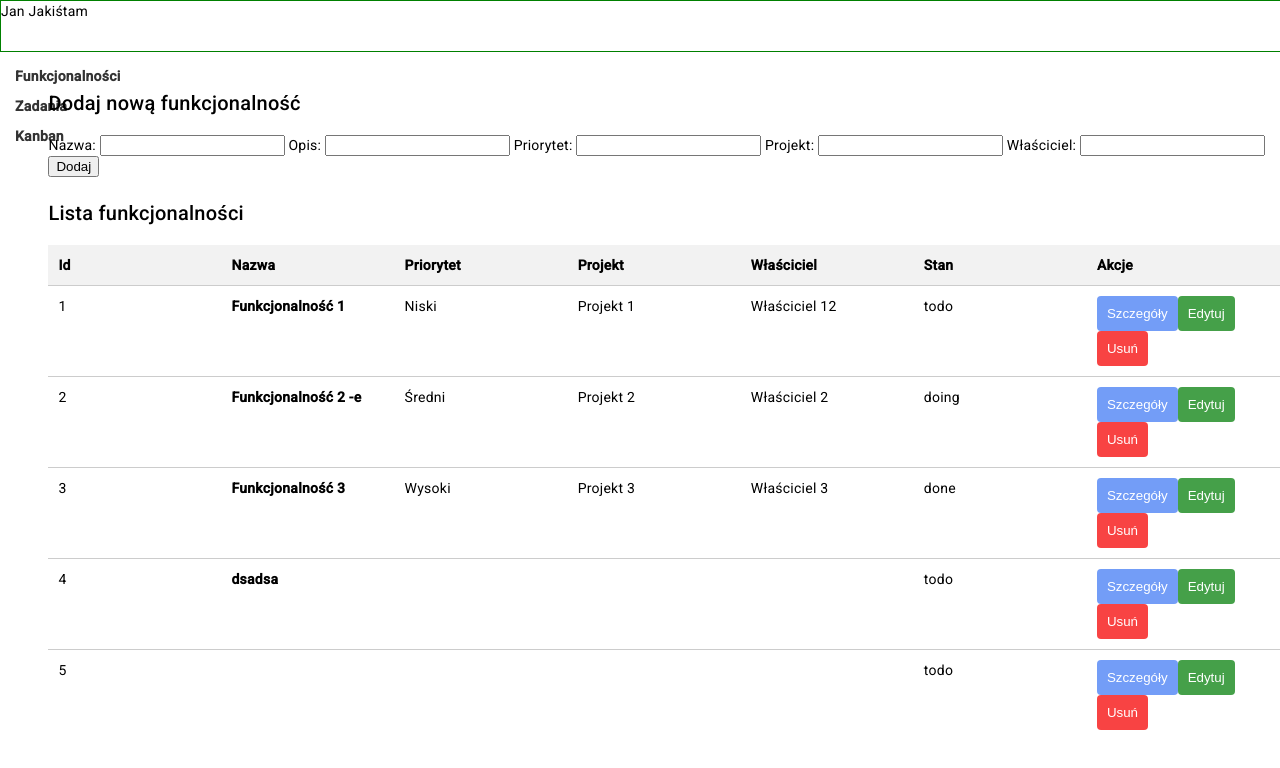
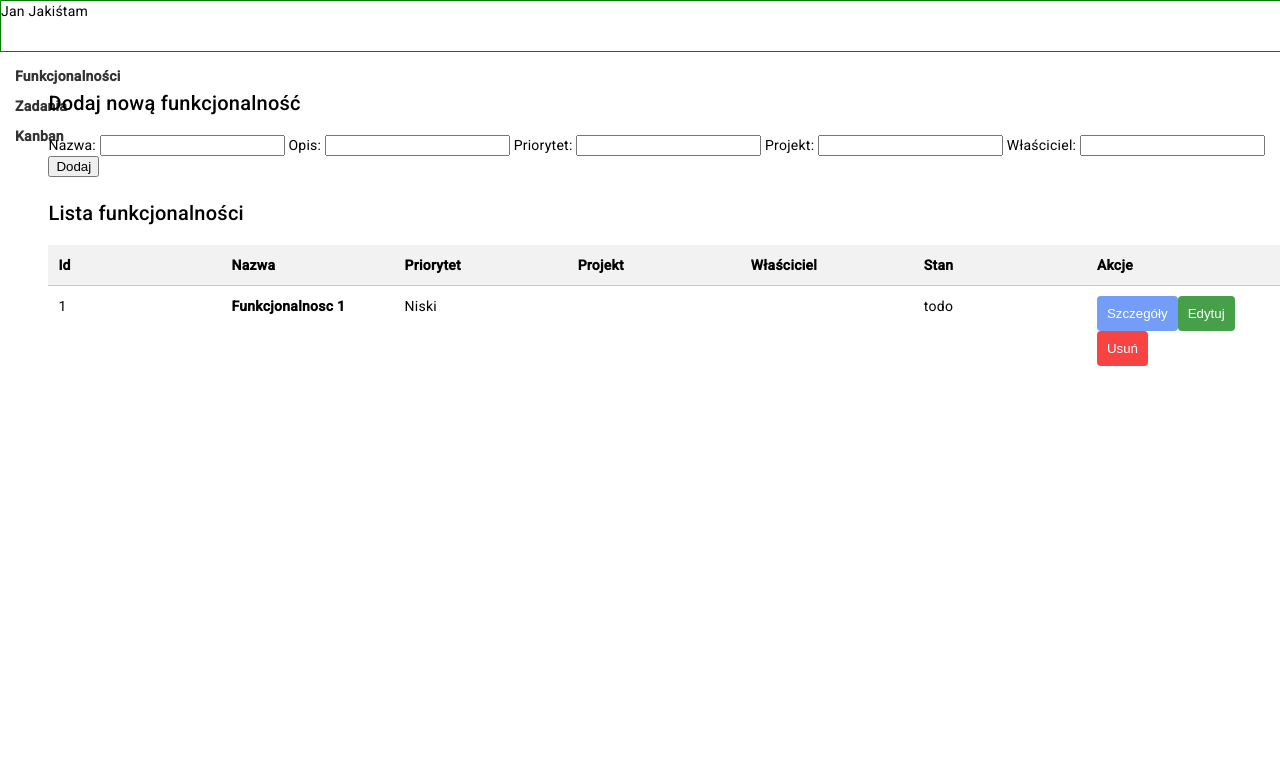
Before and after one commit to k-wos/PAW---Angular, an Angular app in the folder projekt/: page /functionality in a window 1280 px wide. Shown: the top 768 px of the page. Built offline with nearby package versions, Linux system fonts and the light colour scheme; data requests are answered from the project's data file.

Commit message:
status changing

```diff
--- a/projekt/db.json
+++ b/projekt/db.json
@@ -1,81 +1,11 @@
 {
   "functionalities": [
     {
-      "id": 1,
-      "name": "Funkcjonalność 1",
-      "description": "Opis funkcjonalności 1",
+      "name": "Funkcjonalnosc 1",
+      "description": "f1",
       "priority": "Niski",
-      "project": "Projekt 1",
-      "owner": "Właściciel 12",
       "status": "todo",
-      "tasks": [
-        {
-          "name": "awaaw",
-          "functionalityId": 1,
-          "status": "todo",
-          "createdDate": "14.06.2023, 19:34:46"
-        }
-      ]
-    },
-    {
-      "id": 2,
-      "name": "Funkcjonalność 2 -e",
-      "description": "Opis funkcjonalności 2",
-      "priority": "Średni",
-      "project": "Projekt 2",
-      "owner": "Właściciel 2",
-      "status": "doing",
-      "tasks": [
-        {
-          "functionalityId": 2,
-          "status": "todo",
-          "createdDate": "14.06.2023, 19:34:16"
-        },
-        {
-          "functionalityId": 2,
-          "status": "todo",
-          "createdDate": "14.06.2023, 19:52:58"
-        },
-        {
-          "name": "angileki",
-          "functionalityId": 2,
-          "status": "todo",
-          "createdDate": "14.06.2023, 20:01:02"
-        },
-        {
-          "name": "fsdf",
-          "functionalityId": 2,
-          "status": "todo",
-          "createdDate": "14.06.2023, 22:30:40"
-        }
-      ]
-    },
-    {
-      "id": 3,
-      "name": "Funkcjonalność 3",
-      "description": "Opis funkcjonalności 3",
-      "priority": "Wysoki",
-      "project": "Projekt 3",
-      "owner": "Właściciel 3",
-      "status": "done",
-      "tasks": [
-        {
-          "name": "asdas",
-          "description": "dsadas",
-          "functionalityId": 3,
-          "status": "todo",
-          "createdDate": "14.06.2023, 22:29:55"
-        }
-      ]
-    },
-    {
-      "name": "dsadsa",
-      "status": "todo",
-      "id": 4
-    },
-    {
-      "status": "todo",
-      "id": 5
+      "id": 1
     }
   ],
   "users": [
@@ -93,100 +23,5 @@
       "description": "Opis przykładowego projektu"
     }
   ],
-  "tasks": [
-    {
-      "name": "dasda",
-      "functionalityId": 1,
-      "status": "done",
-      "createdDate": "14.06.2023, 16:42:06",
-      "id": 1,
-      "functionality": {
-        "id": 1,
-        "name": "Funkcjonalność 1",
-        "description": "Opis funkcjonalności 1",
-        "priority": "Niski",
-        "project": "Projekt 1",
-        "owner": "Właściciel 1",
-        "status": "todo",
-        "tasks": [
-          {
-            "name": "awaaw",
-            "functionalityId": 1,
-            "status": "todo",
-            "createdDate": "14.06.2023, 19:34:46"
-          }
-        ]
-      }
-    },
-    {
-      "name": "awaaw",
-      "functionalityId": 1,
-      "status": "todo",
-      "createdDate": "14.06.2023, 19:34:46",
-      "id": 5,
-      "functionality": {
-        "id": 1,
-        "name": "Funkcjonalność 1",
-        "description": "Opis funkcjonalności 1",
-        "priority": "Niski",
-        "project": "Projekt 1",
-        "owner": "Właściciel 1",
-        "status": "todo",
-        "tasks": [
-          {
-            "name": "awaaw",
-            "functionalityId": 1,
-            "status": "todo",
-            "createdDate": "14.06.2023, 19:34:46"
-          }
-        ]
-      }
-    },
-    {
-      "name": "angileki22",
-      "functionalityId": 2,
-      "status": "done",
-      "createdDate": "14.06.2023, 20:01:02",
-      "id": 7,
-      "functionality": {
-        "id": 2,
-        "name": "Funkcjonalność 2",
-        "description": "Opis funkcjonalności 2",
-        "priority": "Średni",
-        "project": "Projekt 2",
-        "owner": "Właściciel 2",
-        "status": "doing",
-        "tasks": [
-          {
-            "functionalityId": 2,
-            "status": "todo",
-            "createdDate": "14.06.2023, 19:34:16"
-          },
-          {
-            "functionalityId": 2,
-            "status": "todo",
-            "createdDate": "14.06.2023, 19:52:58"
-          },
-          {
-            "name": "angileki",
-            "functionalityId": 2,
-            "status": "todo",
-            "createdDate": "14.06.2023, 20:01:02"
-          },
-          {
-            "name": "fsdf",
-            "functionalityId": 2,
-            "status": "todo",
-            "createdDate": "14.06.2023, 22:30:40"
-          }
-        ]
-      }
-    },
-    {
-      "status": "todo",
-      "createdDate": "15.06.2023, 17:54:26",
-      "assignedUser": "John Doe",
-      "id": 8
-    }
-  ]
+  "tasks": []
 }
--- a/projekt/src/app/kanban/kanban.component.html
+++ b/projekt/src/app/kanban/kanban.component.html
@@ -5,12 +5,7 @@
       <div class="task" *ngFor="let task of column.tasks">
         <h2>Nazwa: {{ task.name }}</h2>
         <p>Opis: {{ task.description }}</p>
-        <button
-          (click)="moveTask(task, column.status, 'previous')"
-          *ngIf="column.status !== 'todo'"
-        >
-          Move Previous
-        </button>
+
         <button
           (click)="moveTask(task, column.status, 'next')"
           *ngIf="column.status !== 'done'"
--- a/projekt/src/app/kanban/kanban.component.ts
+++ b/projekt/src/app/kanban/kanban.component.ts
@@ -2,22 +2,27 @@ import { Component } from '@angular/core';
 import { Task } from '../models/Task';
 import { TaskService } from '../services/Task.service';
 import { KanbanColumn } from './kanban-colum.interface';
+import { FunctionalityService } from '../services/Functionality.service';
+import { Functionality } from '../models/Functionality';
 
 @Component({
   selector: 'app-kanban',
   templateUrl: './kanban.component.html',
   styleUrls: ['./kanban.component.scss']
 })
-
 export class KanbanComponent {
 
   kanbanColumns: KanbanColumn[] = [];
+  functionalities: Functionality[] = [];
 
-  constructor(private taskService: TaskService) { }
+  constructor(private taskService: TaskService, private functionalityService: FunctionalityService) { }
 
   ngOnInit(): void {
     this.taskService.getTasks().subscribe(tasks => {
       this.kanbanColumns = this.generateKanbanColumns(tasks);
+    });
+    this.functionalityService.getFunctionalities().subscribe(functionalities => {
+      this.functionalities = functionalities;
     });
   }
 
@@ -37,9 +42,10 @@ export class KanbanComponent {
         kanbanColumns[2].tasks.push(task);
       }
     });
-    console.log();
+
     return kanbanColumns;
   }
+
   moveTask(task: Task, currentStatus: string, direction: 'previous' | 'next'): void {
     const currentIndex = this.kanbanColumns.findIndex(column => column.status === currentStatus);
     let targetIndex: number | undefined;
@@ -55,20 +61,18 @@ export class KanbanComponent {
       const taskIndex = targetColumn.tasks.findIndex(t => t.id === task.id);
 
       if (taskIndex === -1) {
-
         const currentColumn = this.kanbanColumns[currentIndex];
         const taskIndexInCurrentColumn = currentColumn.tasks.findIndex(t => t.id === task.id);
+
         currentColumn.tasks.splice(taskIndexInCurrentColumn, 1);
-
 
         task.status = targetColumn.status;
 
-
         targetColumn.tasks.push(task);
-
 
         this.taskService.updateTask(task).subscribe(() => {
           console.log('Task updated successfully');
+          this.updateFunctionalityTaskStatus(task, currentColumn.status, targetColumn.status);
         }, error => {
           console.error('Error updating task:', error);
 
@@ -80,4 +84,31 @@ export class KanbanComponent {
     }
   }
 
+  private updateFunctionalityTaskStatus(task: Task, currentStatus: string, newStatus: string): void {
+    const functionality = this.functionalities.find(f => f.id === task.functionalityId);
+    if (functionality && functionality.tasks) {
+      const taskIndex = functionality.tasks.findIndex(t => t.id === task.id);
+      if (taskIndex !== -1) {
+        if (functionality.tasks[taskIndex].status) {
+          functionality.tasks[taskIndex].status = newStatus;
+
+          const allTasksDone = functionality.tasks.every(t => t.status === 'done');
+          functionality.status = allTasksDone ? 'done' : 'doing';
+
+          this.functionalityService.updateFunctionality(functionality).subscribe(() => {
+            console.log('Functionality updated successfully');
+          }, error => {
+            console.error('Error updating functionality:', error);
+
+            functionality.status = allTasksDone ? 'done' : 'doing';
+          });
+        }
+      }
+    }
+  }
+
+
+
+
+
 }
--- a/projekt/src/app/models/Functionality.ts
+++ b/projekt/src/app/models/Functionality.ts
@@ -8,5 +8,6 @@ export class Functionality {
     project?: string;
     owner?: string;
     status?: string;
+    taskId?: number;
     tasks?: Task[];
   }
--- a/projekt/src/app/services/Functionality.service.ts
+++ b/projekt/src/app/services/Functionality.service.ts
@@ -1,6 +1,6 @@
 import { Injectable } from '@angular/core';
 import { HttpClient } from '@angular/common/http';
-import { Observable } from 'rxjs';
+import { Observable, forkJoin, switchMap } from 'rxjs';
 import { Functionality } from '../models/Functionality';
 import * as  json from  '../../../db.json'
 
@@ -32,4 +32,20 @@ export class FunctionalityService {
     const url = `${this.baseUrl}/${id}`;
     return this.http.delete(url);
   }
+  deleteTaskFromFunctionalities(taskId: number): Observable<any> {
+    return this.getFunctionalities().pipe(
+      switchMap((functionalities: Functionality[]) => {
+        const updateObservables: Observable<any>[] = [];
+
+        for (const functionality of functionalities) {
+          if (functionality.tasks && functionality.tasks.some(task => task.id === taskId)) {
+            functionality.tasks = functionality.tasks.filter(task => task.id !== taskId);
+            updateObservables.push(this.updateFunctionality(functionality));
+          }
+        }
+
+        return forkJoin(updateObservables);
+      })
+    );
+  }
 }
--- a/projekt/src/app/services/Task.service.ts
+++ b/projekt/src/app/services/Task.service.ts
@@ -51,32 +51,30 @@ addTask(task: Task): Observable<any> {
   task.createdDate = currentDate;
   task.assignedUser = "John Doe";
   const functionalityId = task.functionalityId || 0;
-  location.reload();
+
+
   return this.http.post(this.baseUrl, task).pipe(
     switchMap((response: any) => {
-
       if (response && response.id) {
+        const taskId = response.id;
 
         return this.getFunctionality(functionalityId).pipe(
           switchMap((functionality: Functionality) => {
-
             if (functionality && functionality.tasks) {
+              task.id = taskId; // Set the task id
               functionality.tasks.push(task);
             } else {
-              functionality.tasks = [task];
+              functionality.tasks = [{ ...task, id: taskId }];
             }
-
 
             return this.functionalityService.updateFunctionality(functionality);
           })
         );
       } else {
-
         return throwError('Nie udało się dodać zadania.');
       }
     })
   );
-
 }
 
 updateTask(task: Task): Observable<any> {
@@ -86,6 +84,9 @@ updateTask(task: Task): Observable<any> {
 
 deleteTask(id: number): Observable<any> {
   const url = `${this.baseUrl}/${id}`;
-  return this.http.delete(url);
+  return this.http.delete(url).pipe(
+    switchMap(() => this.functionalityService.deleteTaskFromFunctionalities(id))
+  );
 }
+
 }
```
